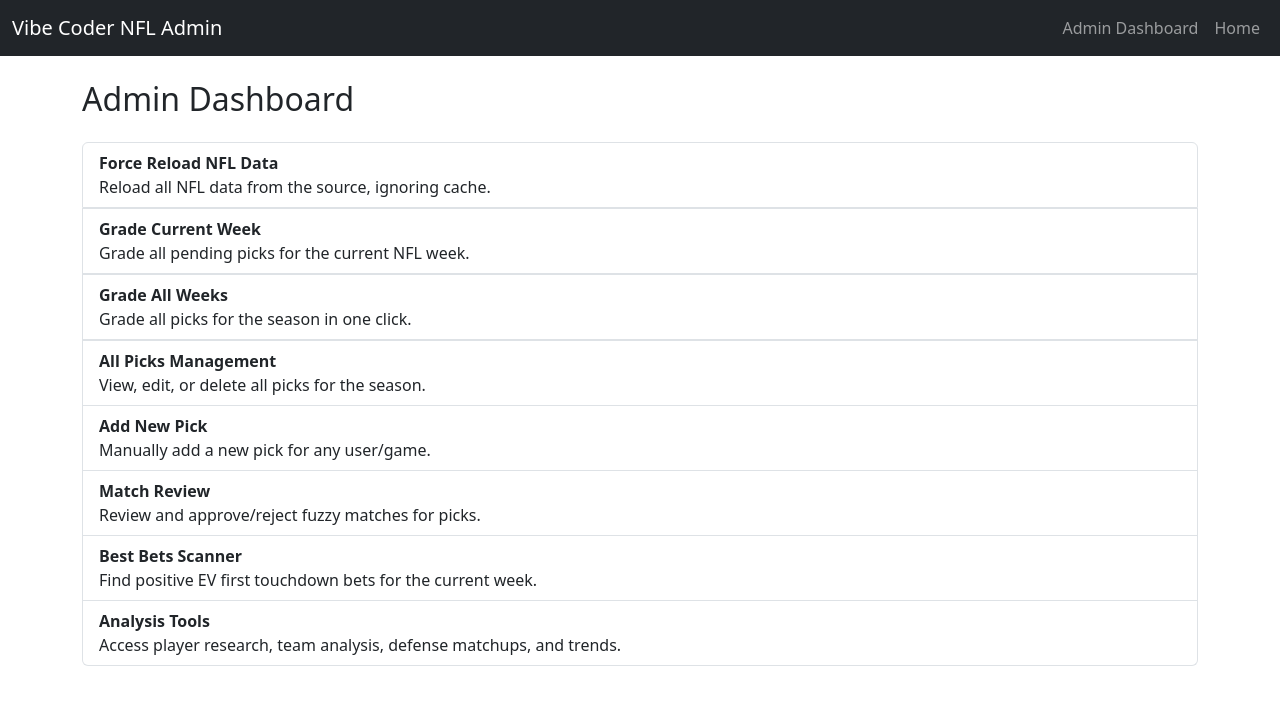
After one commit to akursar1107/NFL-Group-1st-TD, a Flask app: page /admin/ in a window 1280 px wide. The commit adds this page. Shown: the top 705 px of the page. Run offline with Flask 3, Linux system fonts and the light colour scheme; a user stored in the database is signed in; tables that the repository leaves empty hold one stand-in row (values such as "Sample post").

Commit message:
Implement admin dashboard, force reload data, and supporting templates/scripts

```diff
--- a/league_webapp/app/__init__.py
+++ b/league_webapp/app/__init__.py
@@ -32,6 +32,7 @@ def create_app(config_class=Config):
     # Register blueprints
     from . import routes
     app.register_blueprint(routes.bp)
+    print('Blueprint routes.bp registered!')
 
     from . import auth
     app.register_blueprint(auth.auth_bp)
--- a/league_webapp/app/routes.py
+++ b/league_webapp/app/routes.py
@@ -1,3 +1,4 @@
+
 from flask import Blueprint, render_template, jsonify, redirect, url_for, flash, request
 from flask_login import login_required
 from .models import User, Game, Pick, MatchDecision
@@ -27,6 +28,34 @@ import polars as pl
 
 bp = Blueprint('main', __name__)
 
+@bp.route('/admin/', methods=['GET'])
+@login_required
+@admin_required
+def admin_dashboard():
+    """Admin dashboard page listing all admin tools and options."""
+    return render_template('admin_dashboard.html')
+
+@bp.route('/admin/test-route', methods=['GET'])
+def admin_test_route():
+    return 'Admin test route is working!'
+
+@bp.route('/admin/force-reload-data', methods=['GET', 'POST'])
+@login_required
+@admin_required
+def force_reload_data():
+    """Admin route to force reload NFL data from source (ignoring cache) for current season."""
+    if request.method == 'GET':
+        # Show a simple confirmation page for manual testing
+        return render_template('admin/force_reload_confirm.html')
+    season = request.form.get('season', 2025)
+    try:
+        # Force reload data (ignore cache)
+        load_data_with_cache_web(int(season), use_cache=False)
+        flash(f"NFL data for {season} reloaded from source.", "success")
+    except Exception as e:
+        flash(f"Error reloading NFL data: {str(e)}", "danger")
+    return redirect(url_for('main.index', season=season))
+
 # Shared helper function for loading NFL statistics
 @cache.memoize(timeout=300)  # Cache for 5 minutes
 def get_nfl_stats_data(season=2025, use_cache=True):
@@ -144,10 +173,20 @@ def index(season=None):
     # Sort by FTD bankroll (descending)
     standings.sort(key=lambda x: x['ftd_bankroll'], reverse=True)
 
-    return render_template('index.html',
-                         standings=standings,
-                         season=season,
-                         available_seasons=available_seasons)
+    # Calculate league-wide bankroll stats
+    league_ftd_bankroll = sum(s['ftd_bankroll'] for s in standings)
+    league_atts_bankroll = sum(s['atts_bankroll'] for s in standings)
+    league_total_bankroll = league_ftd_bankroll + league_atts_bankroll
+
+    return render_template(
+        'index.html',
+        standings=standings,
+        season=season,
+        available_seasons=available_seasons,
+        league_ftd_bankroll=league_ftd_bankroll,
+        league_atts_bankroll=league_atts_bankroll,
+        league_total_bankroll=league_total_bankroll
+    )
 
 @bp.route('/week/<int:week_num>')
 @bp.route('/season/<int:season>/week/<int:week_num>')
--- /dev/null
+++ b/league_webapp/app/templates/admin_dashboard.html
@@ -0,0 +1,44 @@
+{% extends "base.html" %}
+{% block content %}
+<div class="container mt-4">
+    <h2 class="mb-4">Admin Dashboard</h2>
+    <div class="list-group">
+        <a href="{{ url_for('main.force_reload_data') }}" class="list-group-item list-group-item-action">
+            <strong>Force Reload NFL Data</strong><br>
+            Reload all NFL data from the source, ignoring cache.
+        </a>
+        <form action="{{ url_for('main.grade_current_week') }}" method="post" style="margin-bottom:0;">
+            <button type="submit" class="list-group-item list-group-item-action">
+                <strong>Grade Current Week</strong><br>
+                Grade all pending picks for the current NFL week.
+            </button>
+        </form>
+        <form action="{{ url_for('main.grade_all_weeks') }}" method="post" style="margin-bottom:0;">
+            <button type="submit" class="list-group-item list-group-item-action">
+                <strong>Grade All Weeks</strong><br>
+                Grade all picks for the season in one click.
+            </button>
+        </form>
+        <a href="{{ url_for('main.all_picks_admin') }}" class="list-group-item list-group-item-action">
+            <strong>All Picks Management</strong><br>
+            View, edit, or delete all picks for the season.
+        </a>
+        <a href="{{ url_for('main.new_pick') }}" class="list-group-item list-group-item-action">
+            <strong>Add New Pick</strong><br>
+            Manually add a new pick for any user/game.
+        </a>
+        <a href="{{ url_for('main.match_review') }}" class="list-group-item list-group-item-action">
+            <strong>Match Review</strong><br>
+            Review and approve/reject fuzzy matches for picks.
+        </a>
+        <a href="{{ url_for('main.best_bets_scanner') }}" class="list-group-item list-group-item-action">
+            <strong>Best Bets Scanner</strong><br>
+            Find positive EV first touchdown bets for the current week.
+        </a>
+        <a href="{{ url_for('main.analysis_page') }}" class="list-group-item list-group-item-action">
+            <strong>Analysis Tools</strong><br>
+            Access player research, team analysis, defense matchups, and trends.
+        </a>
+    </div>
+</div>
+{% endblock %}
--- /dev/null
+++ b/league_webapp/app/templates/base.html
@@ -0,0 +1,29 @@
+<!DOCTYPE html>
+<html lang="en">
+<head>
+    <meta charset="UTF-8">
+    <meta name="viewport" content="width=device-width, initial-scale=1.0">
+    <title>{% block title %}Admin Dashboard{% endblock %}</title>
+    <link rel="stylesheet" href="/static/css/style.css">
+    <link rel="stylesheet" href="https://cdn.jsdelivr.net/npm/bootstrap@5.3.2/dist/css/bootstrap.min.css">
+</head>
+<body>
+    <nav class="navbar navbar-expand-lg navbar-dark bg-dark mb-4">
+        <div class="container-fluid">
+            <a class="navbar-brand" href="/">Vibe Coder NFL Admin</a>
+            <button class="navbar-toggler" type="button" data-bs-toggle="collapse" data-bs-target="#navbarNav" aria-controls="navbarNav" aria-expanded="false" aria-label="Toggle navigation">
+                <span class="navbar-toggler-icon"></span>
+            </button>
+            <div class="collapse navbar-collapse" id="navbarNav">
+                <ul class="navbar-nav ms-auto">
+                    <li class="nav-item"><a class="nav-link" href="/admin/">Admin Dashboard</a></li>
+                    <li class="nav-item"><a class="nav-link" href="/">Home</a></li>
+                </ul>
+            </div>
+        </div>
+    </nav>
+    <main>
+        {% block content %}{% endblock %}
+    </main>
+</body>
+</html>
```
Also changed, not shown: league_webapp/app/auth.py (+10 -0 lines), league_webapp/app/templates/admin/force_reload_confirm.html (added, +21 -0 lines), league_webapp/app/templates/index.html (+33 -0 lines), league_webapp/reload_nfl_data.py (added, +8 -0 lines), league_webapp/scripts/list_users.py (added, +8 -0 lines).
